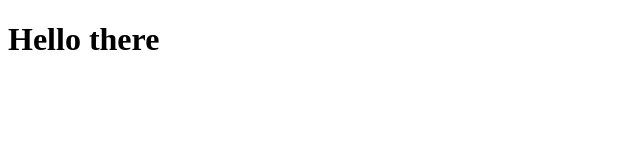
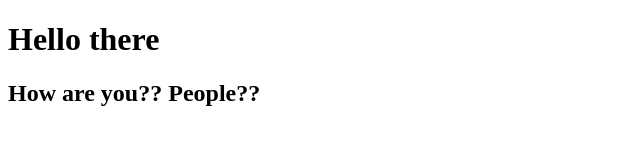
Before and after one commit to muhammad-jiku/jikmunn-git-github-test, a plain HTML site: page index.html in a window 1280 px wide. Shown: the whole page, without its empty margins (0-640 px from the left). Drawn offline with Linux system fonts and the light colour scheme.

Commit message:
h2 tag added

```diff
--- a/index.html
+++ b/index.html
@@ -8,5 +8,6 @@
   </head>
   <body>
     <h1>Hello there</h1>
+    <h2>How are you?? People??</h2>
   </body>
 </html>
```
